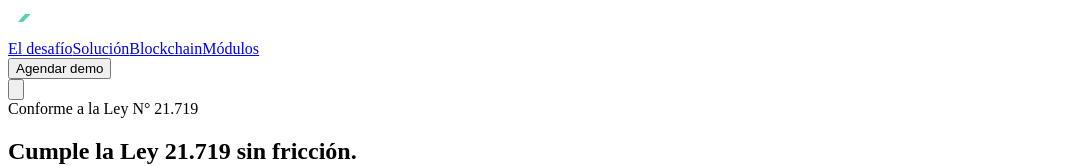
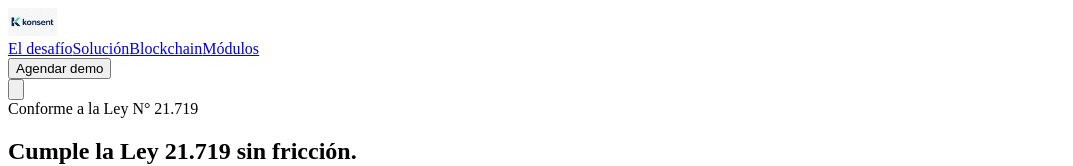
Before and after one commit to fernandoguerrabravo/konsent, a Next.js app: page / in a window 1280 px wide. Shown: the top 166 px of the page, without its empty margins (0-1073 px from the left). Built offline with nearby package versions, Linux system fonts and the light colour scheme.

Commit message:
fix: corregir ruta del logo a logo.jpg

```diff
--- a/src/components/ui/Logo.tsx
+++ b/src/components/ui/Logo.tsx
@@ -16,7 +16,7 @@ export default function Logo({ className = "", size = "md" }: LogoProps) {
 
   return (
     <Image
-      src="/logo.png"
+      src="/logo.jpg"
       alt="Konsent"
       width={height * 4}
       height={height}
```
Also changed, not shown: public/logo.jpg (added), public/logo.png (deleted).
